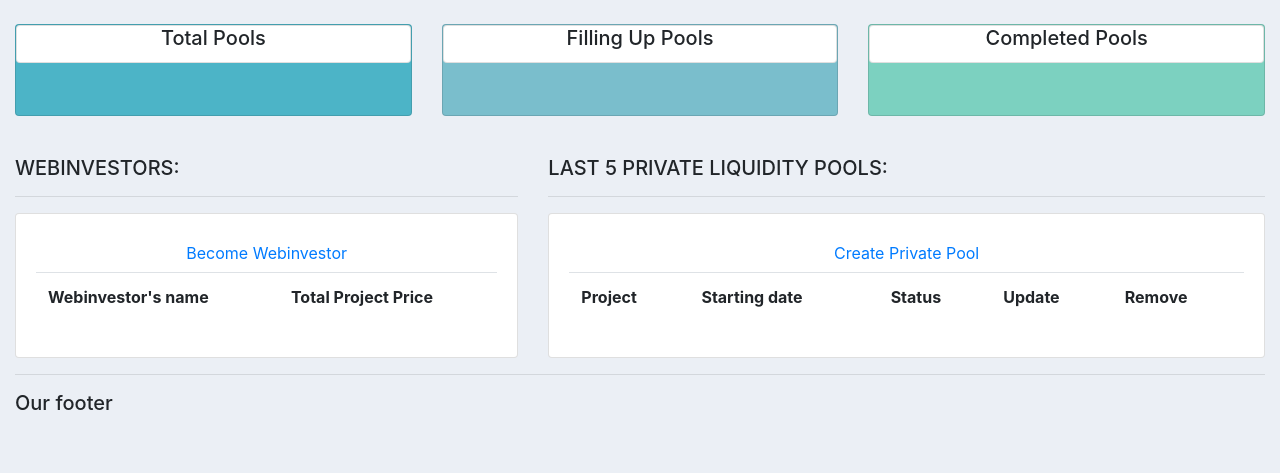
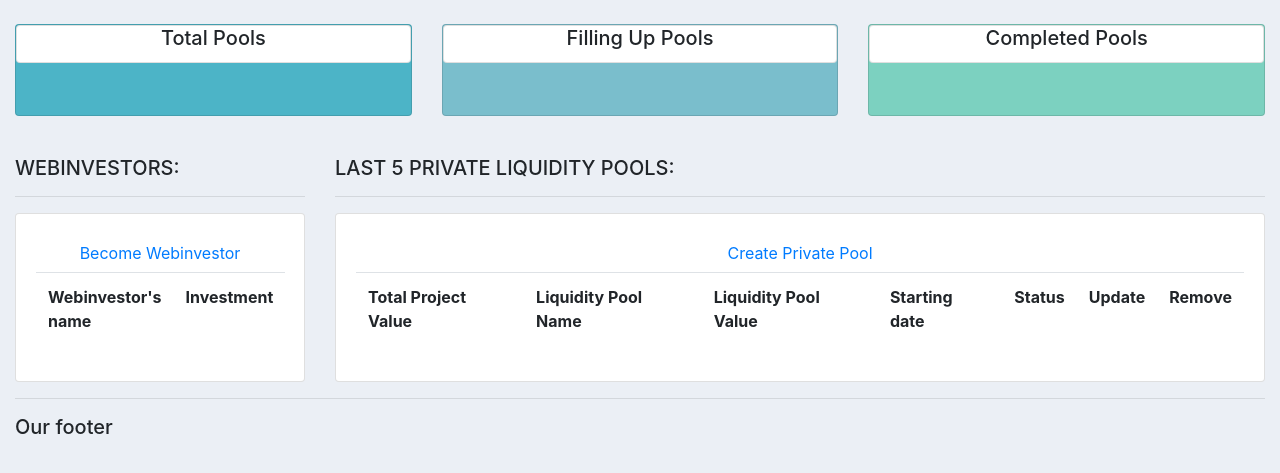
Before and after one commit to marco872/coserving, a Django app: page / in a window 1280 px wide. Shown: the part 112-585 px from the top of the page. Run offline with Django 3.2, Linux system fonts and the light colour scheme; lists and menus that the app fills with data are empty; some libraries are stand-ins or nearby versions.

Commit message:
models liquidity pool

```diff
--- a/co_servings/admin.py
+++ b/co_servings/admin.py
@@ -1,7 +1,8 @@
 from django.contrib import admin
 
 # Register your models here.
-from .models import Webinvestor, Project
+from .models import Webinvestor, Project, Liquidity_Pool
 
 admin.site.register(Webinvestor)
 admin.site.register(Project)
+admin.site.register(Liquidity_Pool)
--- a/co_servings/templates/co_servings/home.html
+++ b/co_servings/templates/co_servings/home.html
@@ -4,7 +4,7 @@
 {% include 'co_servings/status.html' %}
 <br>
 <div class="row">
-	<div class="col-md-5">
+	<div class="col-md-3">
 		<h5>WEBINVESTORS:</h5>
 		<hr>
 		<div class="card card-body">
@@ -13,7 +13,7 @@
 				<tr>
 
 					<th>Webinvestor's name</th>
-					<th>Total Project Price</th>
+					<th>Investment </th>
 				</tr>
 
 			</table>
@@ -23,7 +23,7 @@
 
 	</div>
 
-	<div class="col-md-7">
+	<div class="col-md-9">
 
 		<h5>LAST 5 PRIVATE LIQUIDITY POOLS:</h5>
 		<hr>
@@ -31,7 +31,9 @@
 			<a class="btn btn primary btn-15m btn-block" href="">Create Private Pool</a>
 			<table class="table table-5m">
 				<tr>
-					<th>Project</th>
+					<th>Total Project Value</th>
+					<th>Liquidity Pool Name</th>
+					<th>Liquidity Pool Value</th>
 					<th>Starting date</th>
 					<th>Status</th>
 					<th>Update</th>
--- a/co_servings/templates/co_servings/projects.html
+++ b/co_servings/templates/co_servings/projects.html
@@ -12,13 +12,13 @@
 
 			<table class="table table-5m">
 				<tr>
-					<th>Property Price</th>
+					<th>Property Value</th>
 					<th>Location</th>
 					<th>Dimension</th>
 					<th>Category</th>
 					<th>Building</th>
 					<th>Typology</th>
-					<th>Total Poject Price</th>
+					<th>Total Poject Value</th>
 				</tr>
 
 
--- a/co_servings/templates/co_servings/webinvestors.html
+++ b/co_servings/templates/co_servings/webinvestors.html
@@ -28,7 +28,7 @@
 	</div>
 	<div class="col-md">
 		<div class="card card-body">
-			<h5>Total Project Price:</h5>
+			<h5>Investment:</h5>
 			<hr>
 			<h1 style="text-align: center;padding: 10px"></h1>
 
@@ -62,12 +62,13 @@
 
 			<table class="table table-5m">
 				<tr>
-					<th>Property Price</th>
+					<th>Total Property Price</th>
 					<th>Location</th>
 					<th>Dimension</th>
 					<th>Category</th>
 					<th>Building</th>
 					<th>Typology</th>
+					<th>Liquidity Pool Value</th>
 
 				</tr>
 
```
Also changed, not shown: co_servings/models.py (+13 -0 lines), co_servings/migrations/0003_liquidity_pool.py (added).
